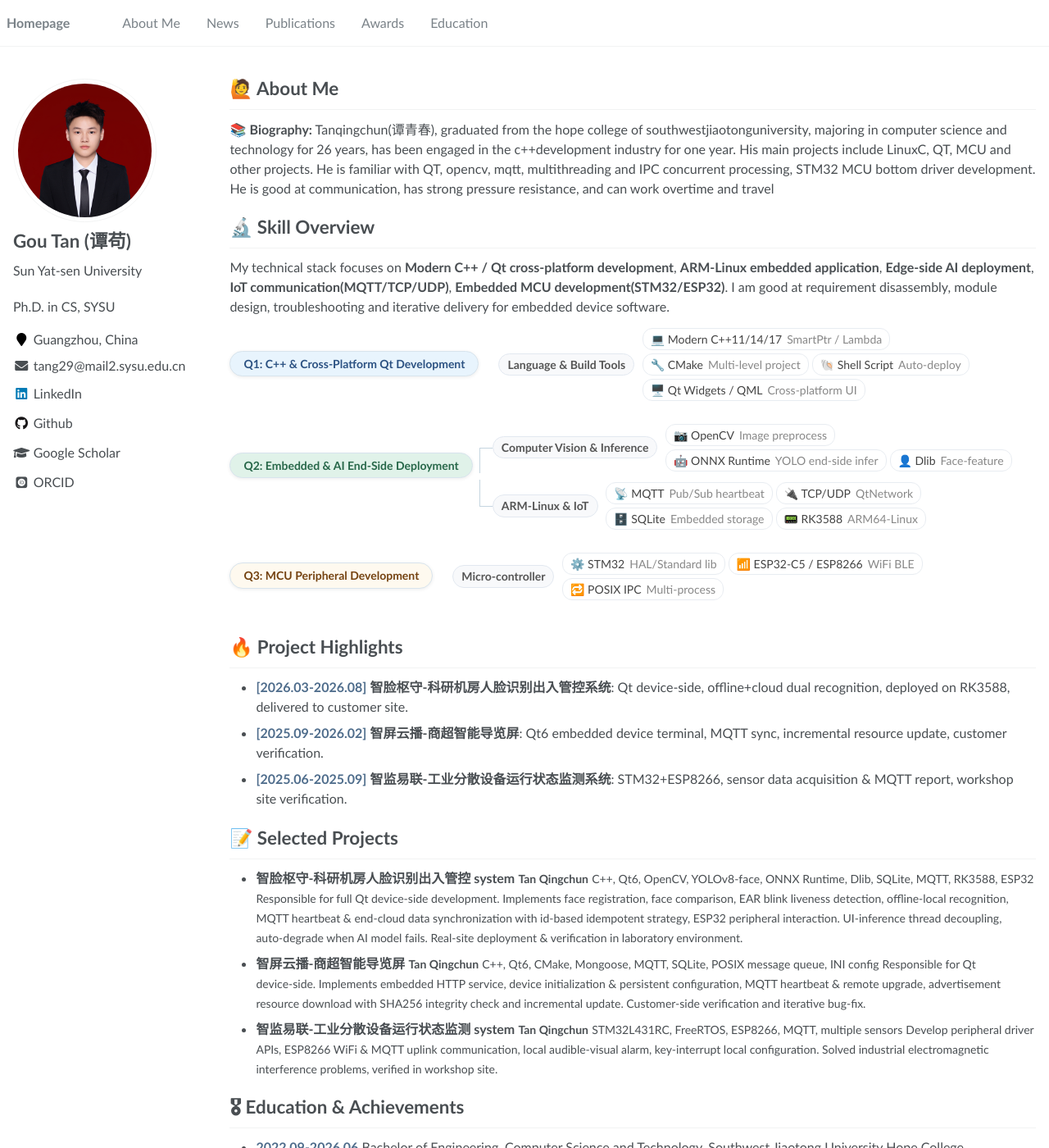
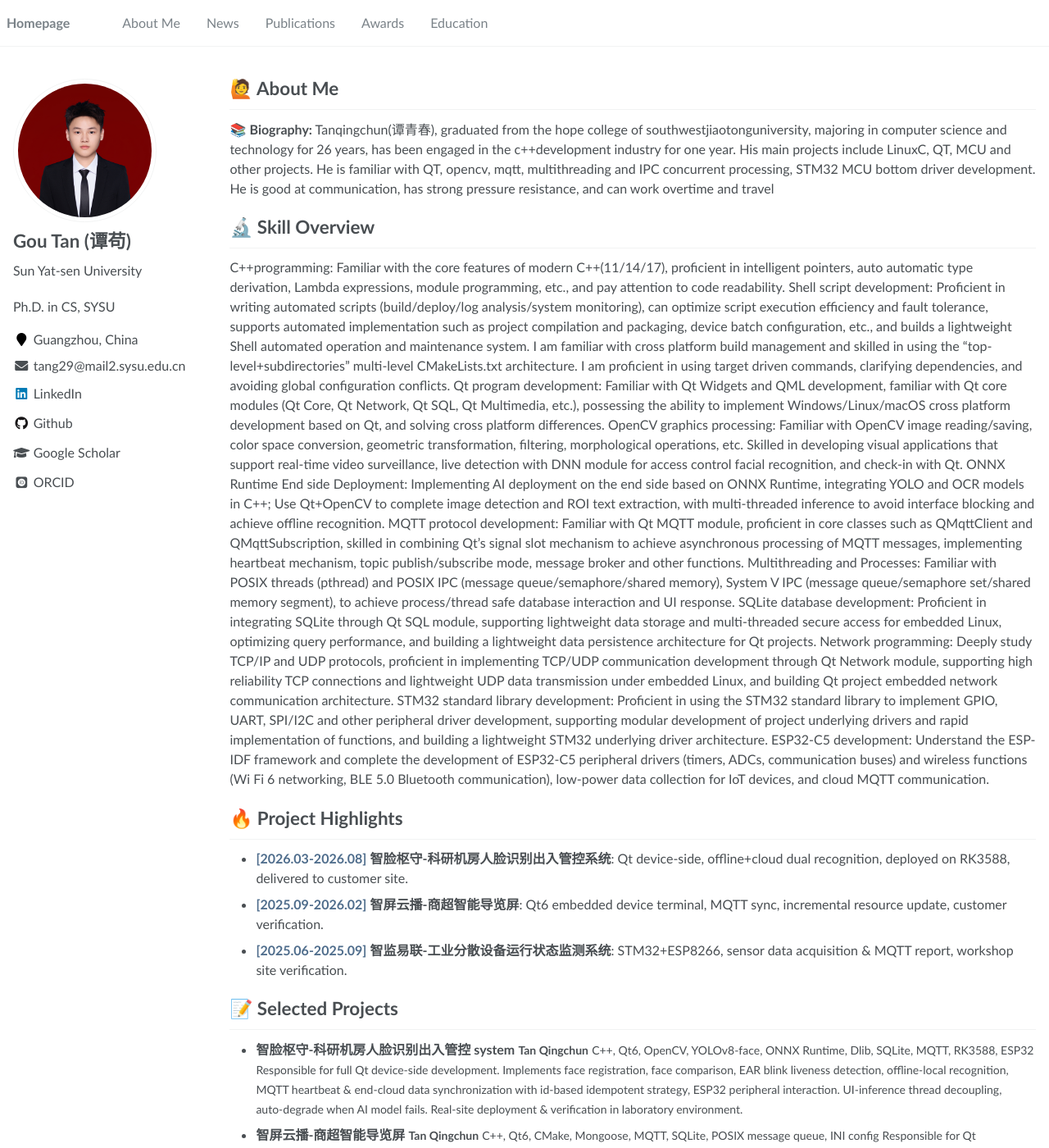
Before and after one commit to Edenlynn/Edenlynn.github.io, a Jekyll site: the page built from _pages/about.md, in a window 1280 px wide and 1400 px high. Shown: the whole window at 82% size. Built offline with Jekyll 4.4.1, drawn with Linux system fonts in a browser that asks for light colours; some web fonts are replaced.

Commit message:
update my Skill
Updated biography, skills, projects, education, and experience sections in the about page.

```diff
--- a/_pages/about.md
+++ b/_pages/about.md
@@ -12,79 +12,18 @@ redirect_from:
 📚 **Biography:** Tanqingchun(谭青春), graduated from the hope college of southwestjiaotonguniversity, majoring in computer science and technology for 26 years, has been engaged in the c++development industry for one year. His main projects include LinuxC, QT, MCU and other projects. He is familiar with QT, opencv, mqtt, multithreading and IPC concurrent processing, STM32 MCU bottom driver development. He is good at communication, has strong pressure resistance, and can work overtime and travel
 
 # <span class="anchor" id="skill-overview"></span>🔬 Skill Overview
-My technical stack focuses on **Modern C++ / Qt cross‑platform development**, **ARM‑Linux embedded application**, **Edge‑side AI deployment**, **IoT communication(MQTT/TCP/UDP)**, **Embedded MCU development(STM32/ESP32)**. I am good at requirement disassembly, module design, troubleshooting and iterative delivery for embedded device software.
-
-<style>
-.htree { display: flex; align-items: flex-start; }
-.htree ul { display: flex; flex-direction: column; padding-left: 1.5em; position: relative; list-style: none; margin: 0; }
-.htree > ul { padding-left: 0; }
-.htree li { display: flex; align-items: center; position: relative; padding: 0.18em 0; }
-.htree > ul > li { align-items: center; }
-.htree ul ul > li::before { content: ''; position: absolute; left: -1em; top: 0; height: 100%; border-left: 1.5px solid #c5d5e0; }
-.htree ul ul > li:first-child::before { top: 50%; height: 50%; }
-.htree ul ul > li:last-child::before { height: 50%; }
-.htree ul ul > li:only-child::before { display: none; }
-.htree ul ul > li::after { content: ''; position: absolute; left: -1em; top: 50%; width: 1em; border-top: 1.5px solid #c5d5e0; }
-.htree ul ul > li:only-child::after { display: none; }
-.htree .nd { display: inline-flex; align-items: center; padding: 5px 14px; border-radius: 20px; font-size:14px; line-height:1.4; white-space: nowrap; flex-shrink:0; }
-.htree .nd-rq { font-weight:600; padding:5px 16px; box-shadow:0 1px 4px rgba(0,0,0,0.08); border:1px solid #d8e4ed; }
-.htree .rq1 { background:#e8f4fd; color:#2c5282; transform: translateY(-5px); }
-.htree .rq2 { background:#e0f2e9; color:#276749; transform: translateY(-18px); }
-.htree .rq3 { background:#fef9ef; color:#744210; transform: translateY(-5px); }
-.htree .nd-sub { background:#f8f9fb; border:1px solid #e2e8f0; color:#555; font-weight:600; font-size:14px; padding:3px 10px; }
-.htree .leaf-wrap { display:flex; align-items:center; }
-.htree .pills { display:flex; flex-wrap:wrap; gap:4px; margin-left:0.6em; max-width:520px; }
-.htree .pill { display:inline-block; padding:2px 9px; border-radius:12px; font-size:14px; border:1px solid #e8ecf1; background:#fff; color:#444; text-decoration:none; white-space:nowrap; }
-.htree .pill:hover { background:#f0f4ff; border-color:#a4c2f4; }
-.htree .pill .v { display:inline-block; padding-left:6px; font-size:14px; color:#888; }
-@media (max-width: 768px) {
-  .htree ul { padding-left:1.2em; }
-  .htree .pills { max-width:50vw; }
-  .htree .nd { padding:3px 10px; }
-  .htree .pill { padding:4px 8px; }
-}
-</style>
-<div class="htree">
-<ul>
-  <li>
-    <span class="nd nd-rq rq1">Q1: C++ & Cross‑Platform Qt Development</span>
-    <ul><li><div class="leaf-wrap"><span class="nd nd-sub">Language & Build Tools</span>
-      <div class="pills">
-        <a class="pill">💻 Modern C++11/14/17<span class="v">SmartPtr / Lambda</span></a>
-        <a class="pill">🔧 CMake<span class="v">Multi‑level project</span></a>
-        <a class="pill">🐚 Shell Script<span class="v">Auto‑deploy</span></a>
-        <a class="pill">🖥️ Qt Widgets / QML<span class="v">Cross‑platform UI</span></a>
-      </div></div></li></ul>
-  </li>
-  <li>
-    <span class="nd nd-rq rq2">Q2: Embedded & AI End‑Side Deployment</span>
-    <ul>
-      <li><div class="leaf-wrap"><span class="nd nd-sub">Computer Vision & Inference</span>
-        <div class="pills">
-          <a class="pill">📷 OpenCV<span class="v">Image preprocess</span></a>
-          <a class="pill">🤖 ONNX Runtime<span class="v">YOLO end‑side infer</span></a>
-          <a class="pill">👤 Dlib<span class="v">Face‑feature</span></a>
-        </div></div></li>
-      <li><div class="leaf-wrap"><span class="nd nd-sub">ARM‑Linux & IoT</span>
-        <div class="pills">
-          <a class="pill">📡 MQTT<span class="v">Pub/Sub heartbeat</span></a>
-          <a class="pill">🔌 TCP/UDP<span class="v">QtNetwork</span></a>
-          <a class="pill">🗄️ SQLite<span class="v">Embedded storage</span></a>
-          <a class="pill">📟 RK3588<span class="v">ARM64‑Linux</span></a>
-        </div></div></li>
-    </ul>
-  </li>
-  <li>
-    <span class="nd nd-rq rq3">Q3: MCU Peripheral Development</span>
-    <ul><li><div class="leaf-wrap"><span class="nd nd-sub">Micro‑controller</span>
-      <div class="pills">
-        <a class="pill">⚙️ STM32<span class="v">HAL/Standard lib</span></a>
-        <a class="pill">📶 ESP32‑C5 / ESP8266<span class="v">WiFi BLE</span></a>
-        <a class="pill">🔁 POSIX IPC<span class="v">Multi‑process</span></a>
-      </div></div></li></ul>
-  </li>
-</ul>
-</div>
+C++programming: Familiar with the core features of modern C++(11/14/17), proficient in intelligent pointers, auto automatic type derivation, Lambda expressions, module programming, etc., and pay attention to code readability.
+Shell script development: Proficient in writing automated scripts (build/deploy/log analysis/system monitoring), can optimize script execution efficiency and fault tolerance, supports automated implementation such as project compilation and packaging, device batch configuration, etc., and builds a lightweight Shell automated operation and maintenance system.
+I am familiar with cross platform build management and skilled in using the "top-level+subdirectories" multi-level CMakeLists.txt architecture. I am proficient in using target driven commands, clarifying dependencies, and avoiding global configuration conflicts.
+Qt program development: Familiar with Qt Widgets and QML development, familiar with Qt core modules (Qt Core, Qt Network, Qt SQL, Qt Multimedia, etc.), possessing the ability to implement Windows/Linux/macOS cross platform development based on Qt, and solving cross platform differences.
+OpenCV graphics processing: Familiar with OpenCV image reading/saving, color space conversion, geometric transformation, filtering, morphological operations, etc. Skilled in developing visual applications that support real-time video surveillance, live detection with DNN module for access control facial recognition, and check-in with Qt.
+ONNX Runtime End side Deployment: Implementing AI deployment on the end side based on ONNX Runtime, integrating YOLO and OCR models in C++; Use Qt+OpenCV to complete image detection and ROI text extraction, with multi-threaded inference to avoid interface blocking and achieve offline recognition.
+MQTT protocol development: Familiar with Qt MQTT module, proficient in core classes such as QMqttClient and QMqttSubscription, skilled in combining Qt's signal slot mechanism to achieve asynchronous processing of MQTT messages, implementing heartbeat mechanism, topic publish/subscribe mode, message broker and other functions.
+Multithreading and Processes: Familiar with POSIX threads (pthread) and POSIX IPC (message queue/semaphore/shared memory), System V IPC (message queue/semaphore set/shared memory segment), to achieve process/thread safe database interaction and UI response.
+SQLite database development: Proficient in integrating SQLite through Qt SQL module, supporting lightweight data storage and multi-threaded secure access for embedded Linux, optimizing query performance, and building a lightweight data persistence architecture for Qt projects.
+Network programming: Deeply study TCP/IP and UDP protocols, proficient in implementing TCP/UDP communication development through Qt Network module, supporting high reliability TCP connections and lightweight UDP data transmission under embedded Linux, and building Qt project embedded network communication architecture.
+STM32 standard library development: Proficient in using the STM32 standard library to implement GPIO, UART, SPI/I2C and other peripheral driver development, supporting modular development of project underlying drivers and rapid implementation of functions, and building a lightweight STM32 underlying driver architecture.
+ESP32-C5 development: Understand the ESP-IDF framework and complete the development of ESP32-C5 peripheral drivers (timers, ADCs, communication buses) and wireless functions (Wi Fi 6 networking, BLE 5.0 Bluetooth communication), low-power data collection for IoT devices, and cloud MQTT communication.
 
 # <span class="anchor" id="news"></span>🔥 Project Highlights
 - <span style="color:#4f6d8c; font-weight:600;">[2026.03‑2026.08]</span> **智脸枢守‑科研机房人脸识别出入管控系统**: Qt device‑side, offline+cloud dual recognition, deployed on RK3588, delivered to customer site.
```
